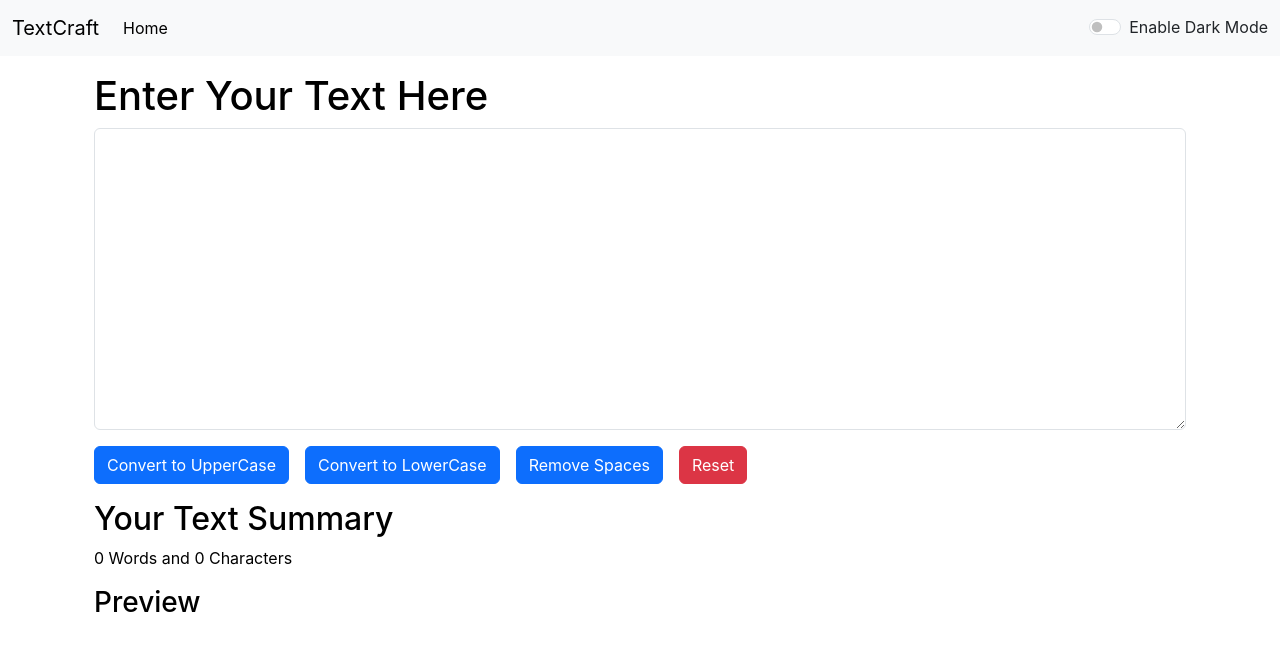
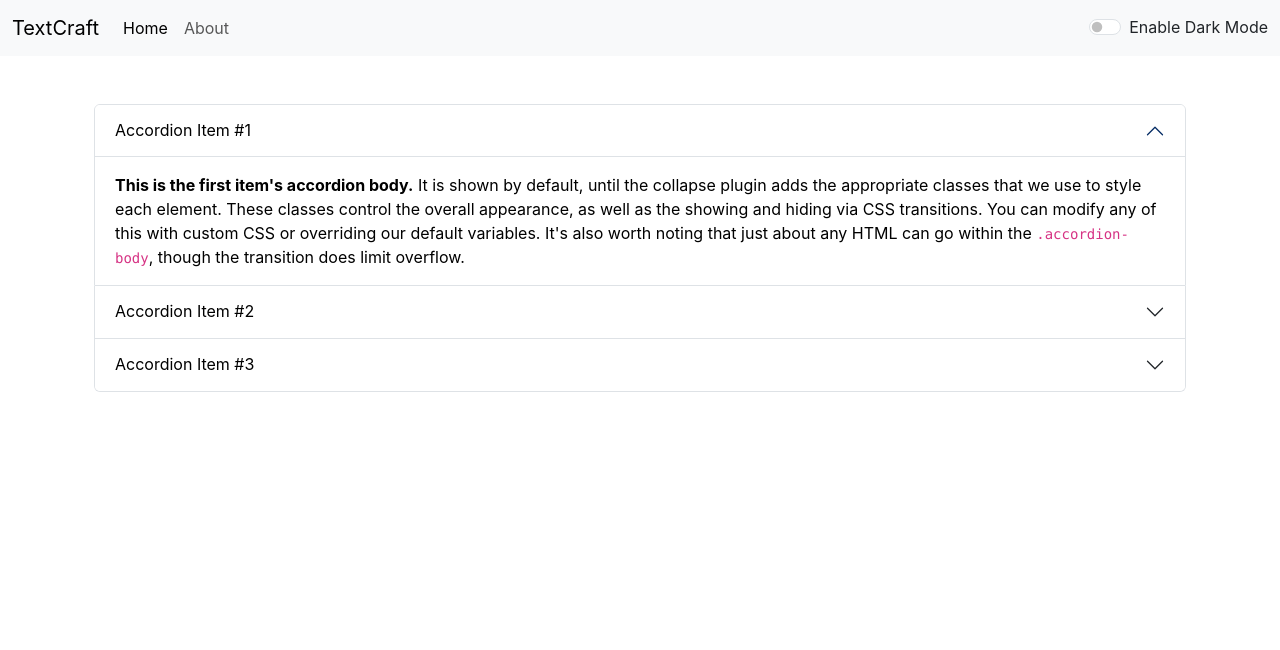
Before and after one commit to MDPerrfan/TextCraft-ReactApp, a React (Create React App) app: page /about in a window 1280 px wide. Shown: the top 650 px of the page. Built offline with nearby package versions, Linux system fonts and the light colour scheme.

Commit message:
added myStle in About component for darkmode

```diff
--- a/src/App.js
+++ b/src/App.js
@@ -1,13 +1,12 @@
-/* import About from './components/About'; */
 import Navbar from './components/Navbar';
 import TextForm from './components/TextForm';
-/* import About from './components/About'; */
+import About from './components/About';
 import React, { useState } from 'react';
-/* import {
+import {
   BrowserRouter as Router,
   Routes,
   Route
-} from 'react-router-dom'; */
+} from 'react-router-dom';
 
 function App() {
   const [mode, setMode] = useState('light');
@@ -27,17 +26,17 @@
 
   return (
     <>
-      {/* <Router> */}
+      <Router>
         <div className="App">
           <Navbar heading="TextCraft" mode={mode} toggleMode={toggleMode} toggleText={toggleText} />
           <div className="container my-3">
-            {/* <Routes> */}
-              {/* <Route exact path="/about" element={<About />} /> */}
-              {/* <Route exact path="/" element={ */}<TextForm title="Enter Your Text Here" mode={mode}/>
-            {/* </Routes> */}
+            <Routes>
+              <Route exact path="/about" element={<About mode={mode}/>} />
+              <Route exact path="/" element={<TextForm title="Enter Your Text Here" mode={mode}/>}/>
+            </Routes>
           </div>
         </div>
-      {/* </Router> */}
+      </Router>
     </>
   );
 }
--- a/src/components/About.js
+++ b/src/components/About.js
@@ -1,41 +1,45 @@
 import React from 'react'
-export default function About() {
+export default function About(props) {
+    let myStyle={
+        color:props.mode==="dark"?"white":"black",
+        backgroundColor:props.mode==="dark"?"rgb(39 54 84)":"white",
+    }
   return (
     <>
-    <div className='container'>
+    <div className='container my-5'>
         <div className="accordion" id="accordionExample">
-        <div className="accordion-item">
-            <h2 className="accordion-header">
-            <button className="accordion-button" type="button" data-bs-toggle="collapse" data-bs-target="#collapseOne" aria-expanded="true" aria-controls="collapseOne">
+        <div className="accordion-item" >
+            <h2 className="accordion-header" style={{color:"coral"}}>
+            <button className="accordion-button"style={myStyle} type="button" data-bs-toggle="collapse" data-bs-target="#collapseOne" aria-expanded="true" aria-controls="collapseOne">
                 Accordion Item #1
             </button>
             </h2>
             <div id="collapseOne" className="accordion-collapse collapse show" data-bs-parent="#accordionExample">
-            <div className="accordion-body">
+            <div className="accordion-body"style={myStyle}>
                 <strong>This is the first item's accordion body.</strong> It is shown by default, until the collapse plugin adds the appropriate classes that we use to style each element. These classes control the overall appearance, as well as the showing and hiding via CSS transitions. You can modify any of this with custom CSS or overriding our default variables. It's also worth noting that just about any HTML can go within the <code>.accordion-body</code>, though the transition does limit overflow.
             </div>
             </div>
         </div>
         <div className="accordion-item">
             <h2 className="accordion-header">
-            <button className="accordion-button collapsed" type="button" data-bs-toggle="collapse" data-bs-target="#collapseTwo" aria-expanded="false" aria-controls="collapseTwo">
+            <button className="accordion-button collapsed"style={myStyle} type="button" data-bs-toggle="collapse" data-bs-target="#collapseTwo" aria-expanded="false" aria-controls="collapseTwo">
                 Accordion Item #2
             </button>
             </h2>
             <div id="collapseTwo" className="accordion-collapse collapse" data-bs-parent="#accordionExample">
-            <div className="accordion-body">
+            <div className="accordion-body"style={myStyle}>
                 <strong>This is the second item's accordion body.</strong> It is hidden by default, until the collapse plugin adds the appropriate classes that we use to style each element. These classes control the overall appearance, as well as the showing and hiding via CSS transitions. You can modify any of this with custom CSS or overriding our default variables. It's also worth noting that just about any HTML can go within the <code>.accordion-body</code>, though the transition does limit overflow.
             </div>
             </div>
         </div>
         <div className="accordion-item">
             <h2 className="accordion-header">
-            <button className="accordion-button collapsed" type="button" data-bs-toggle="collapse" data-bs-target="#collapseThree" aria-expanded="false" aria-controls="collapseThree">
+            <button className="accordion-button collapsed"style={myStyle} type="button" data-bs-toggle="collapse" data-bs-target="#collapseThree" aria-expanded="false" aria-controls="collapseThree">
                 Accordion Item #3
             </button>
             </h2>
             <div id="collapseThree" className="accordion-collapse collapse" data-bs-parent="#accordionExample">
-            <div className="accordion-body">
+            <div className="accordion-body"style={myStyle}>
                 <strong>This is the third item's accordion body.</strong> It is hidden by default, until the collapse plugin adds the appropriate classes that we use to style each element. These classes control the overall appearance, as well as the showing and hiding via CSS transitions. You can modify any of this with custom CSS or overriding our default variables. It's also worth noting that just about any HTML can go within the <code>.accordion-body</code>, though the transition does limit overflow.
             </div>
             </div>
--- a/src/components/Navbar.js
+++ b/src/components/Navbar.js
@@ -13,10 +13,10 @@
       <div className="collapse navbar-collapse" id="navbarSupportedContent">
         <ul className="navbar-nav me-auto mb-2 mb-lg-0">
           <li className="nav-item">
-            <a className="nav-link active" aria-current="page" href="#">Home</a>
+            <Link className="nav-link active" aria-current="page" to="/">Home</Link>
           </li>
           <li className="nav-item">
-          {/* <a className="nav-link" href="/about">About</a> */}
+          <Link className="nav-link" to="/about">About</Link>
           </li>
         </ul>
         <div className={`form-check form-switch text-${props.mode==='light'?'dark':'light'}`}>
--- a/src/components/TextForm.js
+++ b/src/components/TextForm.js
@@ -27,17 +27,17 @@
                 <h1>{props.title}</h1>
                 <textarea className="form-control"style={{backgroundColor:props.mode==='dark'?'#282e3a':'white',color:props.mode==='dark'?'white':'black'}} value={text} onChange={handleOnChange} id="exampleFormControlTextarea1" rows="12"></textarea>
             </div>
-            <button className="btn btn-primary" onClick={handleUpClick}>Convert to UpperCase</button>
-            <button className="btn btn-primary mx-3 " onClick={handlelowClick}>Convert to LowerCase</button>
-            <button className="btn btn-primary" onClick={handleSpaceremove}>Remove Spaces</button>
-            <button className='btn btn-danger mx-3' onClick={resetText}>Reset</button></div>
+            <button disabled={text.length===0} className="btn btn-primary mx-3 my-3 " onClick={handleUpClick}>Convert to UpperCase</button>
+            <button disabled={text.length===0} className="btn btn-primary mx-3 my-3 " onClick={handlelowClick}>Convert to LowerCase</button>
+            <button disabled={text.length===0} className="btn btn-primary mx-3 my-3 " onClick={handleSpaceremove}>Remove Spaces</button>
+            <button disabled={text.length===0} className='btn btn-danger mx-3 my-3' onClick={resetText}>Reset</button></div>
         <div className="container"style={{color:props.mode==='dark'?'white':'black'}} >
             <h2>Your Text Summary</h2>
             <p>{(text.split(" ").filter(word => word.trim() !== "")).length} Words and {text.length} Characters</p>
         </div>
         <div className="container" style={{color:props.mode==='dark'?'white':'black'}}>
         <h3>Preview</h3>
-        <p>{text}</p>
+        <p>{text.length>0?text:"Nothing to preview!"}</p>
         </div>
 
     </>
```
